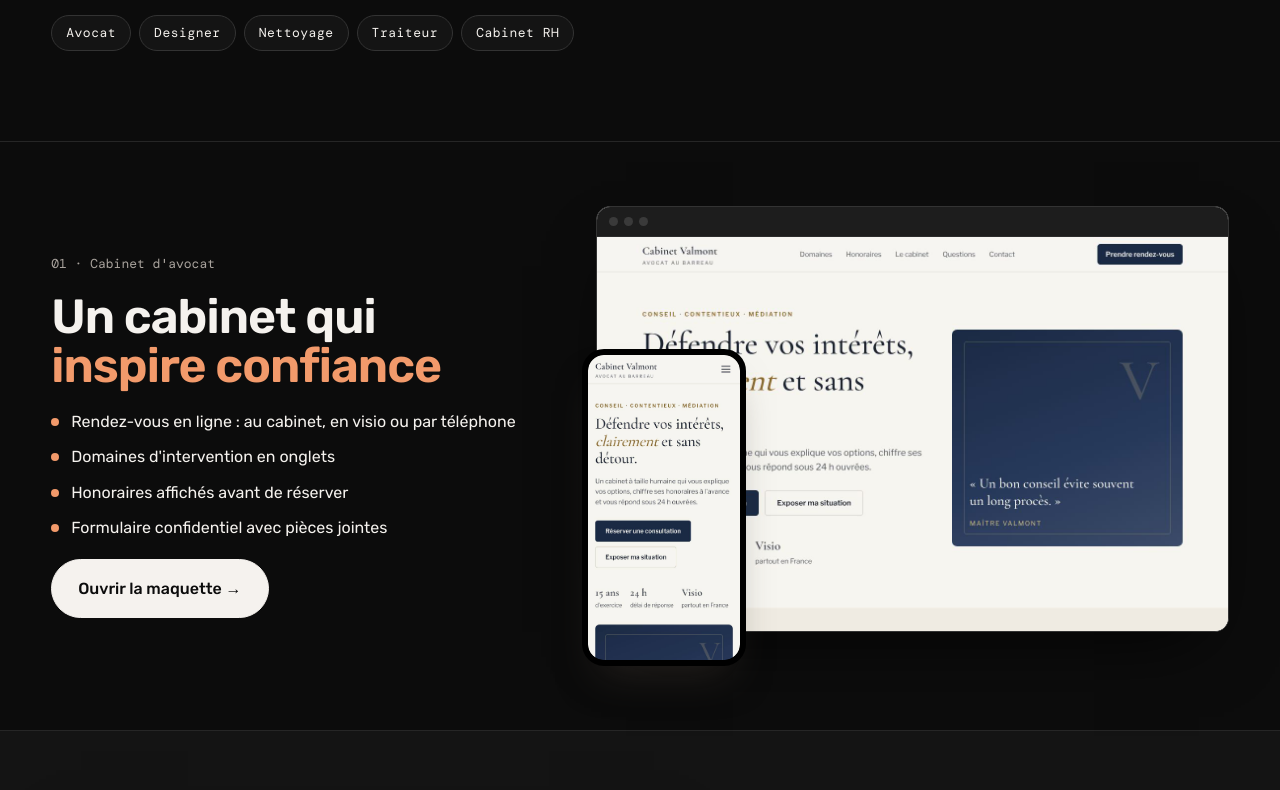
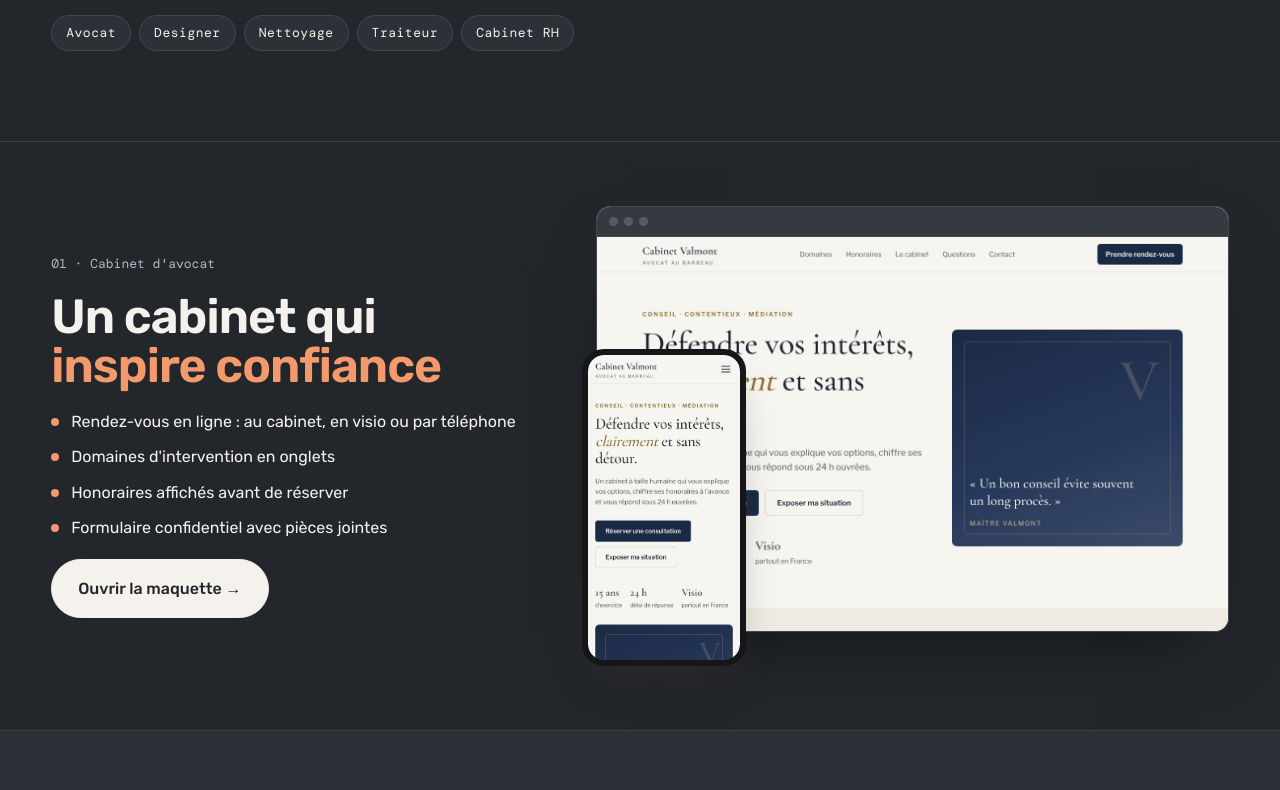
Before and after one commit to guejdoss/sites-web, a plain HTML site: page maquettes/index.html in a window 1280 px wide. Shown: the part 606-1396 px from the top of the page. Drawn offline with nearby package versions, Linux system fonts and the light colour scheme.

Commit message:
Maquettes : gris anthracite avec sections plus claires en alternance
Co-Authored-By: Claude Sonnet 5.5 <noreply@anthropic.com>
Claude-Session: https://claude.ai/code/session_01EG8fNT4nkHpFtNyG3QsEyz

```diff
--- a/maquettes/index.html
+++ b/maquettes/index.html
@@ -92,25 +92,27 @@ footer a{text-decoration:none;font-weight:500;color:var(--encre)}
  .ctas .btn{flex:1;justify-content:center}
 }
 /* fond noir */
-:root{--bg:#0c0c0c;--bg2:#141414;--line:#262626;--txt:#f5f2ee;--mut:#a9a39d}
+:root{--bg:#23262b;--bg2:#2d3137;--line:#3a3f46;--txt:#f5f2ee;--mut:#b4b8bd}
 body{background:var(--bg);color:var(--txt)}
 .top{background:color-mix(in srgb,var(--bg) 92%,transparent);border-bottom-color:var(--line)}
 .logo i::after{background:var(--bg);box-shadow:0 7px 0 var(--bg)}
 .lead,.copy p,.copy .num{color:var(--mut)}
-.chips a{background:var(--bg2);border-color:#333;color:var(--txt)}
+.chips a{background:var(--bg2);border-color:#434850;color:var(--txt)}
 .chips a:hover{background:var(--orange);border-color:var(--orange);color:#fff}
 .metier{border-top-color:var(--line)}
 .metier.alt{background:var(--bg2)}
-.browser{border-color:#333;box-shadow:0 30px 70px -30px rgba(0,0,0,.9)}
-.browser .bar{background:#1d1d1d;border-bottom-color:#2c2c2c}
-.browser .bar i{background:#3a3a3a}
-.phone{border-color:#000;background:#000}
+.browser{border-color:#434850;box-shadow:0 30px 70px -30px rgba(0,0,0,.55)}
+.browser .bar{background:#353a41;border-bottom-color:#434850}
+.browser .bar i{background:#555b63}
+.phone{border-color:#14161a;background:#14161a}
 .btn-ink{background:var(--txt);color:var(--bg);border-color:var(--txt)}
-.btn-line{color:var(--txt);border-color:#4a4a4a}
+.btn-line{color:var(--txt);border-color:#656b73}
 .btn-line:hover{border-color:var(--orange);color:var(--orange)}
-.end .box{background:var(--bg2);border:1px solid #2c2c2c}
-footer{border-top-color:var(--line);color:#8d8780}
+.end .box{background:#2d3137;border:1px solid #434850}
+footer{border-top-color:var(--line);color:#9aa0a6}
 footer a{color:var(--txt)}
+.end{background:#1b1d21}
+.end .box{background:#2d3137}
 /* pleine largeur */
 .in{max-width:1560px}
 .band{padding-left:clamp(20px,4vw,64px);padding-right:clamp(20px,4vw,64px)}
```
